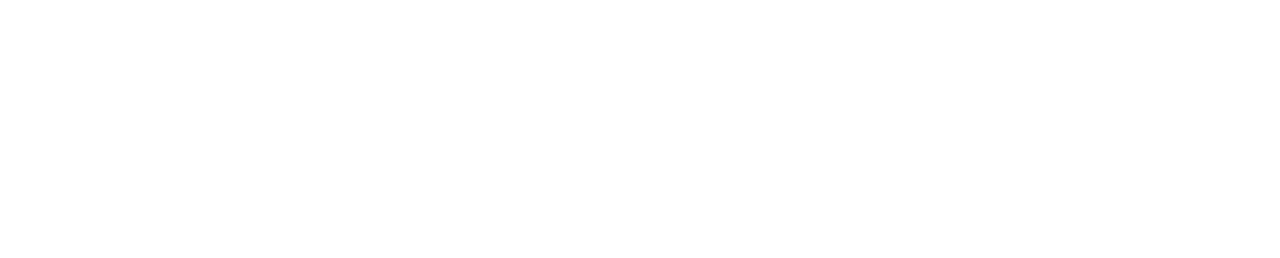
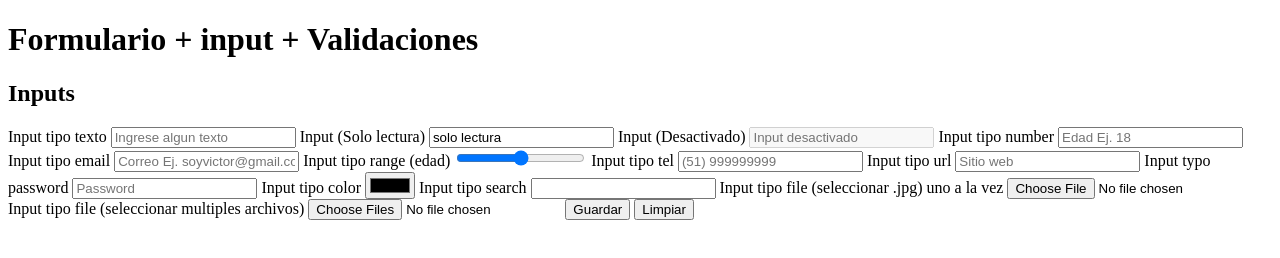
Before and after one commit to elvisum29/bootcamp-fronted-java, a plain HTML site: page dia01-formularios/index.html in a window 1280 px wide. Drawn offline with Linux system fonts and the light colour scheme.

Commit message:
05-02-2024\dia01-formularios

```diff
--- a/dia01-formularios/index.html
+++ b/dia01-formularios/index.html
@@ -1,11 +1,97 @@
 <!DOCTYPE html>
 <html lang="en">
-<head>
-    <meta charset="UTF-8">
-    <meta name="viewport" content="width=device-width, initial-scale=1.0">
-    <title>Document</title>
-</head>
-<body>
+  <head>
+    <meta charset="UTF-8" />
+    <meta name="viewport" content="width=device-width, initial-scale=1.0" />
+    <title>Formulario + input + Validaciones</title>
+  </head>
+  <body>
+    <main>
+      <h1>Formulario + input + Validaciones</h1>
+      <form>
+        <h2>Inputs</h2>
+        <label for="text1">Input tipo texto</label>
+        <input
+          type="text"
+          placeholder="Ingrese algun texto"
+          id="text1"
+          name="texto"
+        />
 
-</body>
+        <label>
+          Input (Solo lectura)
+          <input
+            type="text"
+            placeholder="Input de solo lectura"
+            readonly
+            value="solo lectura"
+          />
+        </label>
+
+        <label>
+          Input (Desactivado)
+          <input type="text" placeholder="Input desactivado" disabled />
+        </label>
+
+        <label>
+          Input tipo number
+          <input type="number" placeholder="Edad Ej. 18" name="edad" />
+        </label>
+
+        <label>
+          Input tipo email
+          <input
+            type="email"
+            placeholder="Correo Ej. soyvictor@gmail.com"
+            name="email"
+          />
+        </label>
+
+        <label>
+          Input tipo range (edad)
+          <input type="range" min="1" max="100" />
+        </label>
+
+        <label>
+          Input tipo tel
+          <input type="tel" placeholder="(51) 999999999" />
+        </label>
+
+        <label>
+          Input tipo url
+          <input type="url" placeholder="Sitio web" />
+        </label>
+
+        <label>
+          Input typo password
+          <input type="password" placeholder="Password" />
+        </label>
+
+        <label>
+          Input tipo color
+          <input type="color" />
+        </label>
+
+        <label>
+          Input tipo search
+          <input type="search" />
+        </label>
+
+        <label>
+          Input tipo file (seleccionar .jpg) uno a la vez
+          <input type="file" accept=".jpg, .jpeg" />
+        </label>
+
+        <label>
+          Input tipo file (seleccionar multiples archivos)
+          <input type="file" accept=".jpg, .jpeg" multiple />
+        </label>
+
+        <input type="hidden" value="datos-ocultos" />
+
+        <input type="submit" value="Guardar" />
+        <input type="reset" value="Limpiar" />
+      </form>
+    </main>
+  </body>
 </html>
```
